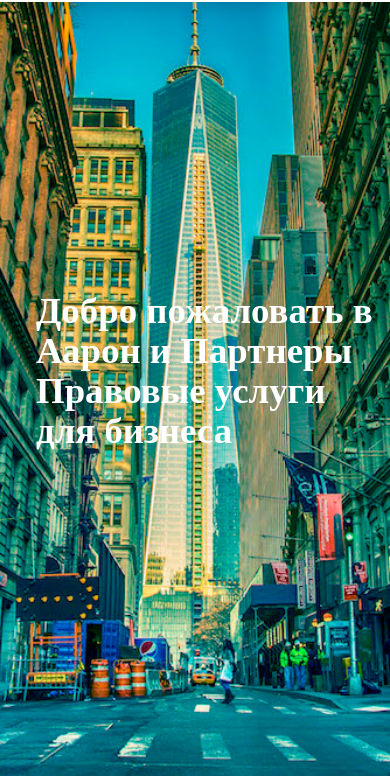
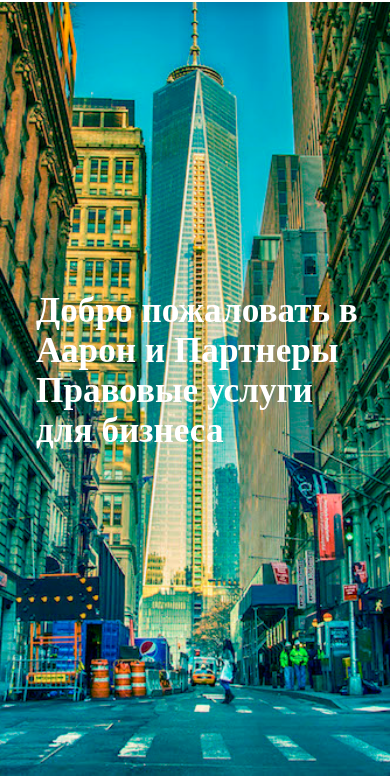
Before and after one commit to Butvilovskaya/Butvilovskaya.github.io, a plain HTML site: page index.html in a window 390 px wide. Shown: the part 68-844 px from the top of the page. Drawn offline with nearby package versions, Linux system fonts and the light colour scheme.

Commit message:
Add files via upload

```diff
--- a/css/style.css
+++ b/css/style.css
@@ -241,7 +241,7 @@ ul.liko li.liko {
 html { font-size: 100%; }
 h1 {
 font-size: 48px;
-font-size: 2.3rem;
+font-size: 2.2rem;
 line-height: 2.5rem;
 letter-spacing: 0.001rem;
 }
```
